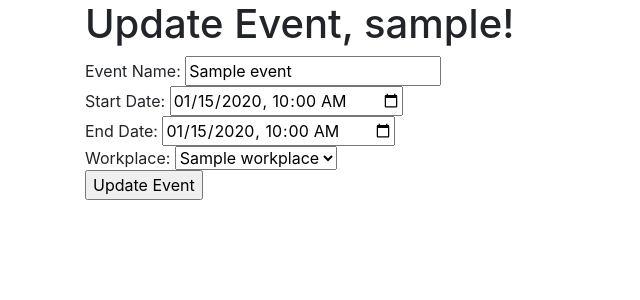
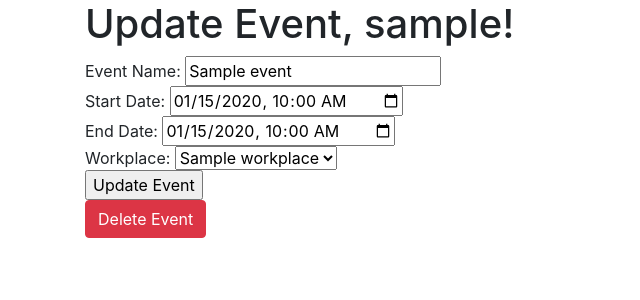
Before and after one commit to leonx15/CalendarApp, a Flask app: page /event/update/1 in a window 1280 px wide. Shown: the part 56-356 px from the top of the page, without its empty margins (0-640 px from the left). Run offline with Flask 3, Linux system fonts and the light colour scheme; a user stored in the database is signed in; tables that the repository leaves empty hold one stand-in row (values such as "Sample post"); some libraries are stand-ins or nearby versions.

Commit message:
Delete event hold in updateEvent template.

```diff
--- a/app/static/js/events/update_event.js
+++ b/app/static/js/events/update_event.js
@@ -31,3 +31,21 @@ document.getElementById('updateEventForm').addEventListener('submit', function(e
         // Handle errors
     });
 });
+
+//DELETE EVENT
+document.getElementById('deleteEventButton').addEventListener('click', function() {
+    const eventId = this.getAttribute('data-event-id');
+    if (confirm('Jesteś pewien że chcesz usunąć to wydarzenie? Operacja jest nieodwracalna.')) {
+        fetch("/api/delete_event/" + eventId, {
+            method: 'DELETE'
+        })
+        .then(response => {
+            if (response.ok) {
+                window.location.href = '/event'; // Redirect to the events list
+            } else {
+                alert('Error deleting event');
+            }
+        })
+        .catch(error => console.error('Error:', error));
+    }
+});
--- a/app/templates/event/update_event.html
+++ b/app/templates/event/update_event.html
@@ -11,6 +11,7 @@
         Workplace: <select id="workplaceDropdown" name="workplace_id" required></select><br>
         <input type="submit" value="Update Event">
     </form>
+    <button id="deleteEventButton" data-event-id="{{ event.id }}" class="btn btn-danger">Delete Event</button>
 {% endblock %}
 
 {% block scripts %}
```
